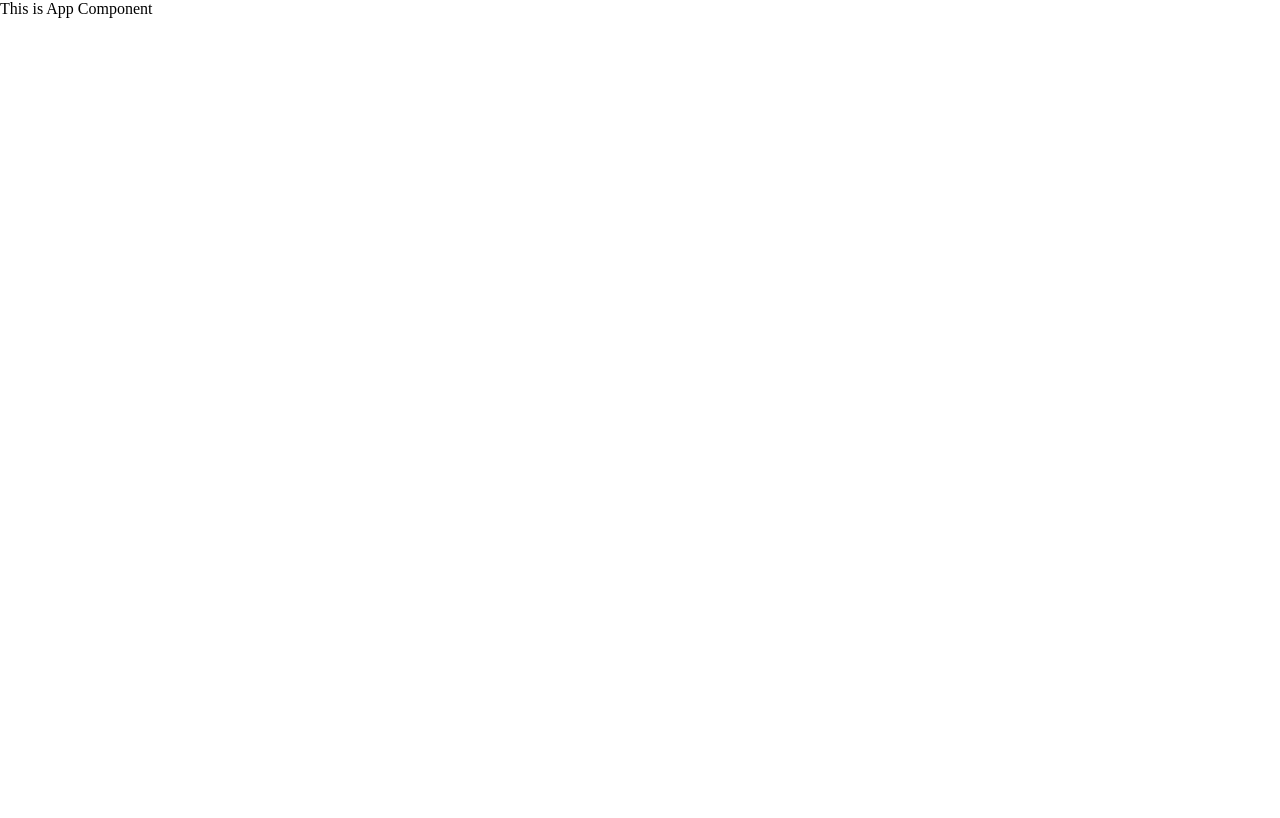
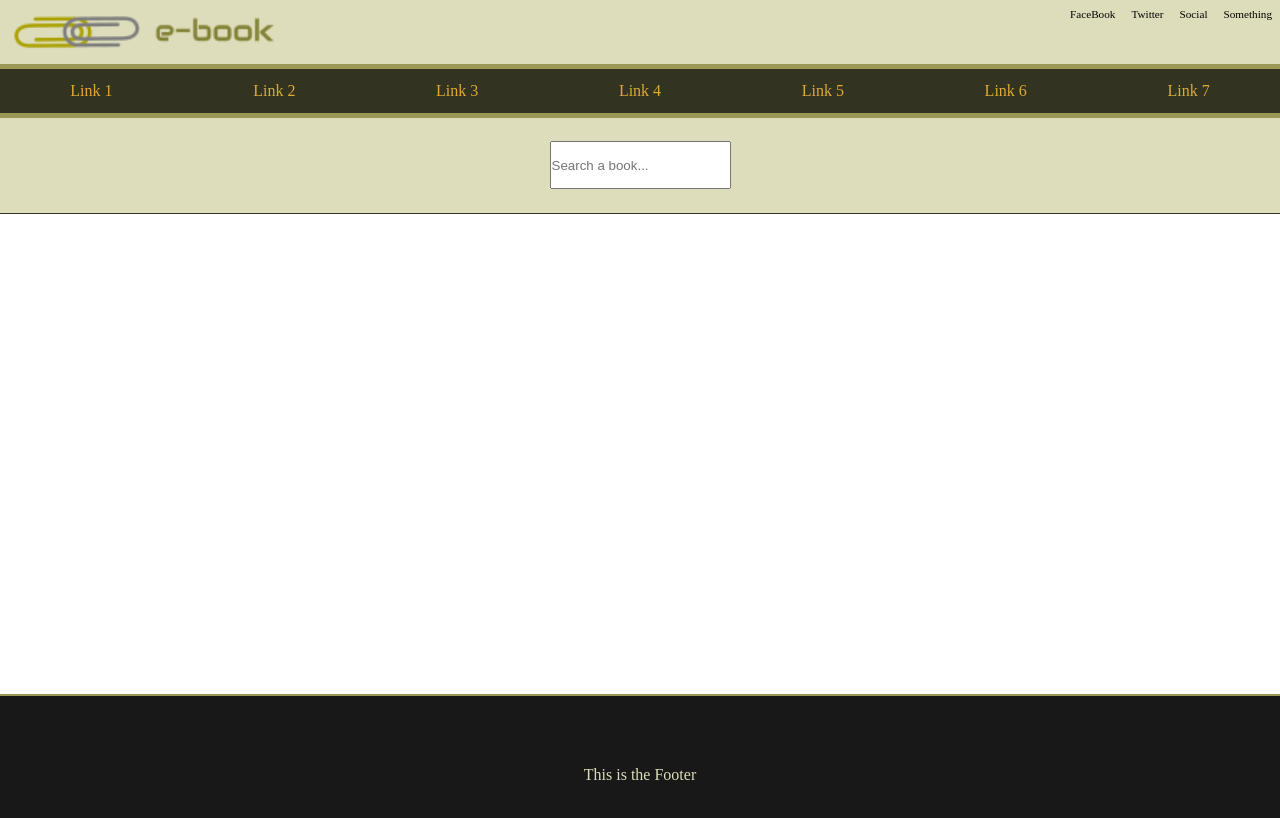
Before and after one commit to valiopld/e-book, a React (Create React App) app: page / in a window 1280 px wide. Shown: the top 818 px of the page. Built offline with nearby package versions, Linux system fonts and the light colour scheme.

Commit message:
Created Header TopNavBar SearchBox and Footer divs in App componen

```diff
--- a/package.json
+++ b/package.json
@@ -5,6 +5,7 @@
   "dependencies": {
     "react": "^16.13.1",
     "react-dom": "^16.13.1",
+    "react-router-dom": "^5.1.2",
     "react-scripts": "3.4.1"
   },
   "scripts": {
--- /dev/null
+++ b/src/components/App.css
@@ -0,0 +1,96 @@
+.App {
+  display: flex;
+  flex-direction: column;
+  width: 100%;
+  background-color: white;
+}
+
+.Header {
+  background-color: var(--white);
+}
+.Header .header-container {
+  max-width: 80rem;
+  height: 4rem;
+  display: flex;
+  margin: 0 auto;
+  justify-content: space-between;
+  align-items: center;
+}
+.Header .header-container .logo {
+  width: 18rem;
+  height: 12rem;
+  background-image: url("../assets/logobook.png");
+  background-size: cover;
+  background-position: 0;
+}
+.Header .header-container ul {
+  display: flex;
+  list-style: none;
+  align-self: flex-start;
+}
+.Header .header-container ul li {
+  margin: 0.5rem;
+  transition: all 0.3s;
+  font-size: 0.7rem;
+}
+.Header .header-container ul li:hover {
+  color: var(--green);
+  cursor: pointer;
+  transform: scale(1.1);
+}
+
+.TopNavBar {
+  width: 100%;
+  background-color: var(--dark);
+  border-top: 5px solid var(--green);
+  border-bottom: 5px solid var(--green);
+  color: azure;
+}
+
+.TopNavBar ul {
+  display: flex;
+  margin: 0 auto;
+  list-style: none;
+  justify-content: space-around;
+  max-width: 80rem;
+}
+.TopNavBar ul li {
+  padding: 0.8rem 0.5rem;
+  color: var(--yellow);
+  transition: all 0.3s;
+  width: 100%;
+  text-align: center;
+}
+.TopNavBar ul li:hover {
+  color: var(--dark);
+  cursor: pointer;
+  background-color: var(--yellow);
+}
+
+.SearchBox {
+  background-color: var(--white);
+  display: flex;
+  flex-direction: column;
+  width: 100%;
+  height: 6rem;
+  justify-content: center;
+  align-items: center;
+  border-bottom: 1px solid var(--dark);
+}
+.SearchBox input {
+  height: 3rem;
+}
+
+.categoryList {
+  min-height: 30rem;
+}
+.Footer {
+  display: flex;
+  flex-direction: column;
+  justify-content: center;
+  align-items: center;
+  height: 10rem;
+  background-color: rgb(24, 24, 24);
+  color: var(--white);
+  border-top: 2px solid var(--green);
+}
--- a/src/components/App.js
+++ b/src/components/App.js
@@ -1,8 +1,40 @@
 import React from "react";
-import "../style/App.css";
+import "./App.css";
 
 function App() {
-  return <div className="App">This is App Component</div>;
+  return (
+    <div className="App">
+      <div className="Header">
+        <div className="header-container">
+          <div className="logo" />
+          <ul>
+            <li>FaceBook</li>
+            <li>Twitter</li>
+            <li>Social</li>
+            <li>Something</li>
+          </ul>
+        </div>
+      </div>
+
+      <div className="TopNavBar">
+        <ul>
+          <li>Link 1</li>
+          <li>Link 2</li>
+          <li>Link 3</li>
+          <li>Link 4</li>
+          <li>Link 5</li>
+          <li>Link 6</li>
+          <li>Link 7</li>
+        </ul>
+      </div>
+
+      <div className="SearchBox">
+        <input type="text" placeholder="Search a book..." />
+      </div>
+      <div className="categoryList"></div>
+      <div className="Footer">This is the Footer </div>
+    </div>
+  );
 }
 
 export default App;
--- /dev/null
+++ b/src/index.css
@@ -0,0 +1,13 @@
+* {
+  margin: 0;
+  padding: 0;
+  box-sizing: border-box;
+}
+
+:root {
+  --dark: #333322;
+  --green: #999955;
+  --yellow: #ddaa33;
+  --whiteYellow: #dddd77;
+  --white: #ddddbb;
+}
--- a/src/index.js
+++ b/src/index.js
@@ -1,7 +1,7 @@
 import React from "react";
 import ReactDOM from "react-dom";
 
-import "./style/index.css";
+import "./index.css";
 
 import App from "./components/App";
 
--- a/src/style/index.css
+++ /dev/null
@@ -1,5 +0,0 @@
-* {
-  margin: 0;
-  padding: 0;
-  box-sizing: border-box;
-}
```
Also changed, not shown: src/assets/logobook.png (added), src/style/App.css (deleted), 1 other file (tests, documents, lock files or other folders).
